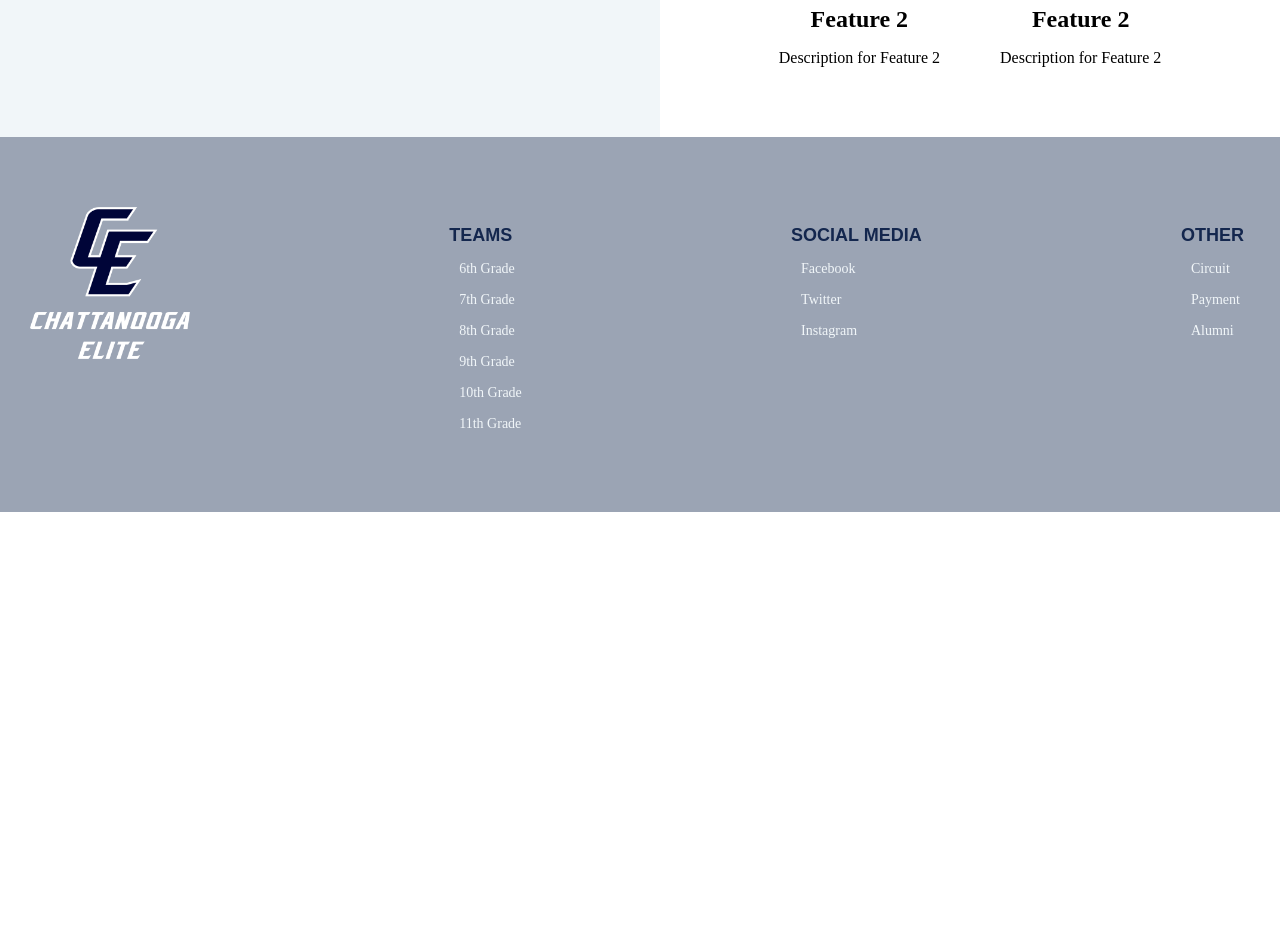
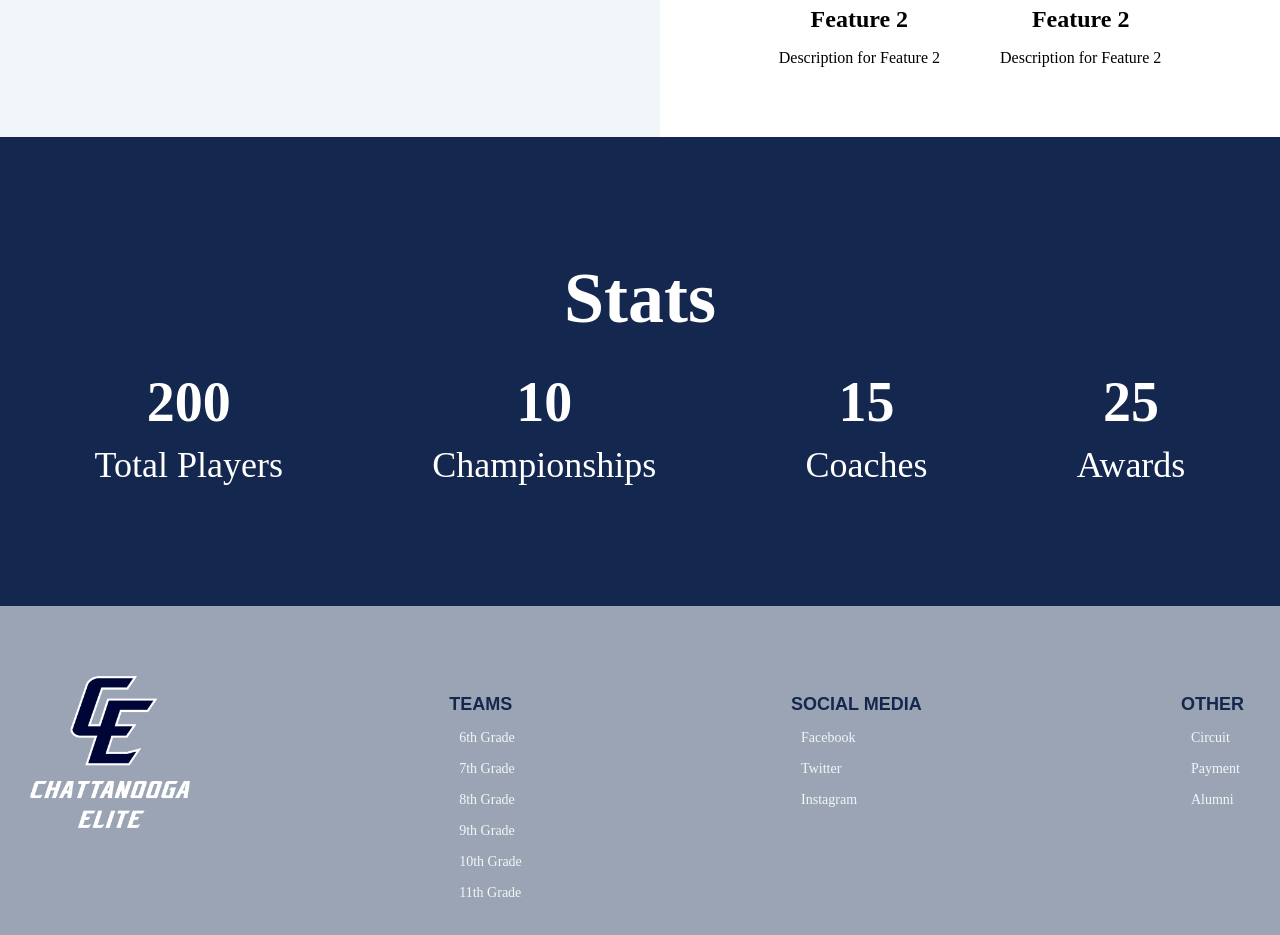
Before and after one commit to mbryant1988/chattelitehoops, a Vue app: page / in a window 1280 px wide. Shown: the part 2220-3155 px from the top of the page. Before the commit the page ends 2732 px from the top, so only its background shows below. Built offline with nearby package versions, Linux system fonts and the light colour scheme.

Commit message:
added stats component

```diff
--- a/package.json
+++ b/package.json
@@ -10,6 +10,7 @@
   "dependencies": {
     "core-js": "^3.8.3",
     "vue": "^3.2.13",
+    "vue-countup-v2": "^4.0.0",
     "vue-router": "^4.2.4"
   },
   "devDependencies": {
--- /dev/null
+++ b/src/components/StatsSection.vue
@@ -0,0 +1,151 @@
+<template>
+    <div class="stats-section" ref="statsSection">
+      <h2 class="stats-header">Stats</h2>
+      <div class="stats-container">
+        <div class="stat">
+          <div class="stat-value" ref="totalPlayersStat">
+            {{ animatedTotalPlayers }}
+          </div>
+          <div class="stat-label">Total Players</div>
+        </div>
+        <div class="stat">
+          <div class="stat-value" ref="championshipsStat">
+            {{ animatedChampionships }}
+          </div>
+          <div class="stat-label">Championships</div>
+        </div>
+        <div class="stat">
+          <div class="stat-value" ref="coachesStat">
+            {{ animatedCoaches }}
+          </div>
+          <div class="stat-label">Coaches</div>
+        </div>
+        <div class="stat">
+          <div class="stat-value" ref="awardsStat">
+            {{ animatedAwards }}
+          </div>
+          <div class="stat-label">Awards</div>
+        </div>
+      </div>
+    </div>
+  </template>
+
+  <script>
+  export default {
+    props: {
+      totalPlayers: Number,
+      championships: Number,
+      coaches: Number,
+      awards: Number,
+    },
+    data() {
+      return {
+        animatedTotalPlayers: 0,
+        animatedChampionships: 0,
+        animatedCoaches: 0,
+        animatedAwards: 0,
+        animationDuration: 2000,
+        inView: false,
+      };
+    },
+    mounted() {
+      this.observeIntersection();
+    },
+    beforeUnmount() {
+      this.unobserveIntersection();
+    },
+    methods: {
+      animateCount(dataProp, endValue) {
+        const startTime = Date.now();
+        const startValue = this[dataProp];
+
+        const updateValue = () => {
+          const currentTime = Date.now();
+          const elapsedTime = currentTime - startTime;
+
+          if (elapsedTime < this.animationDuration) {
+            this[dataProp] = Math.round(
+              this.easeInOut(elapsedTime, startValue, endValue - startValue, this.animationDuration)
+            );
+            this.animationFrameId = requestAnimationFrame(updateValue);
+          } else {
+            this[dataProp] = endValue;
+          }
+        };
+
+        updateValue();
+      },
+      observeIntersection() {
+        this.intersectionObserver = new IntersectionObserver(
+          (entries) => {
+            const entry = entries[0];
+            if (entry.isIntersecting) {
+              this.inView = true;
+              this.animateStats();
+            } else {
+              this.inView = false;
+            }
+          },
+          { threshold: 0.5 }
+        );
+
+        this.intersectionObserver.observe(this.$refs.statsSection);
+      },
+      unobserveIntersection() {
+        this.intersectionObserver.disconnect();
+      },
+      animateStats() {
+        if (this.inView) {
+          this.animateCount("animatedTotalPlayers", this.totalPlayers);
+          this.animateCount("animatedChampionships", this.championships);
+          this.animateCount("animatedCoaches", this.coaches);
+          this.animateCount("animatedAwards", this.awards);
+        }
+      },
+      easeInOut(t, b, c, d) {
+        t /= d / 2;
+        if (t < 1) return (c / 2) * t * t + b;
+        t--;
+        return (-c / 2) * (t * (t - 2) - 1) + b;
+      },
+    },
+  };
+  </script>
+
+
+
+  <style>
+  .stats-section {
+    background-color: #14274e; /* Use your secondary color */
+    color: white;
+    padding: 120px 0;
+  }
+
+  .stats-header {
+    text-align: center;
+    font-size: 72px; /* Update font size for the header */
+    margin-bottom: 30px;
+    margin-top: 0;
+  }
+
+  .stats-container {
+    max-width: 1240px;
+    margin: 0 auto;
+    display: flex;
+    justify-content: space-around;
+  }
+
+  .stat {
+    text-align: center;
+  }
+
+  .stat-value {
+    font-size: 56px; /* Update font size for the stats */
+    font-weight: 700;
+    margin-bottom: 10px;
+  }
+
+  .stat-label {
+    font-size: 36px;
+  }
+  </style>
--- a/src/views/HomePage.vue
+++ b/src/views/HomePage.vue
@@ -8,21 +8,33 @@
     />
     <Hero />
     <Features :features="featureList" />
+    <StatsSection
+      :total-players="totalPlayers"
+      :championships="championships"
+      :coaches="coaches"
+      :awards="awards"
+    />
   </template>
 
 <script>
 import CenteredHero from "@/components/CenteredHero.vue";
 import Hero from "@/components/HeroImage.vue";
 import Features from "@/components/FeaturesList.vue";
+import StatsSection from "@/components/StatsSection.vue";
 
 export default {
   components: {
     Hero,
     CenteredHero,
-    Features
+    Features,
+    StatsSection
   },
   data() {
     return {
+      totalPlayers: 200, // Sample data, replace with actual values
+      championships: 10, // Sample data, replace with actual values
+      coaches: 15, // Sample data, replace with actual values
+      awards: 25,
       featureList: [
         {
           icon: require("@/assets/vuelogo.png"), // Replace with the actual path to your icon/image
```
Also changed, not shown: 1 other file (tests, documents, lock files or other folders).
